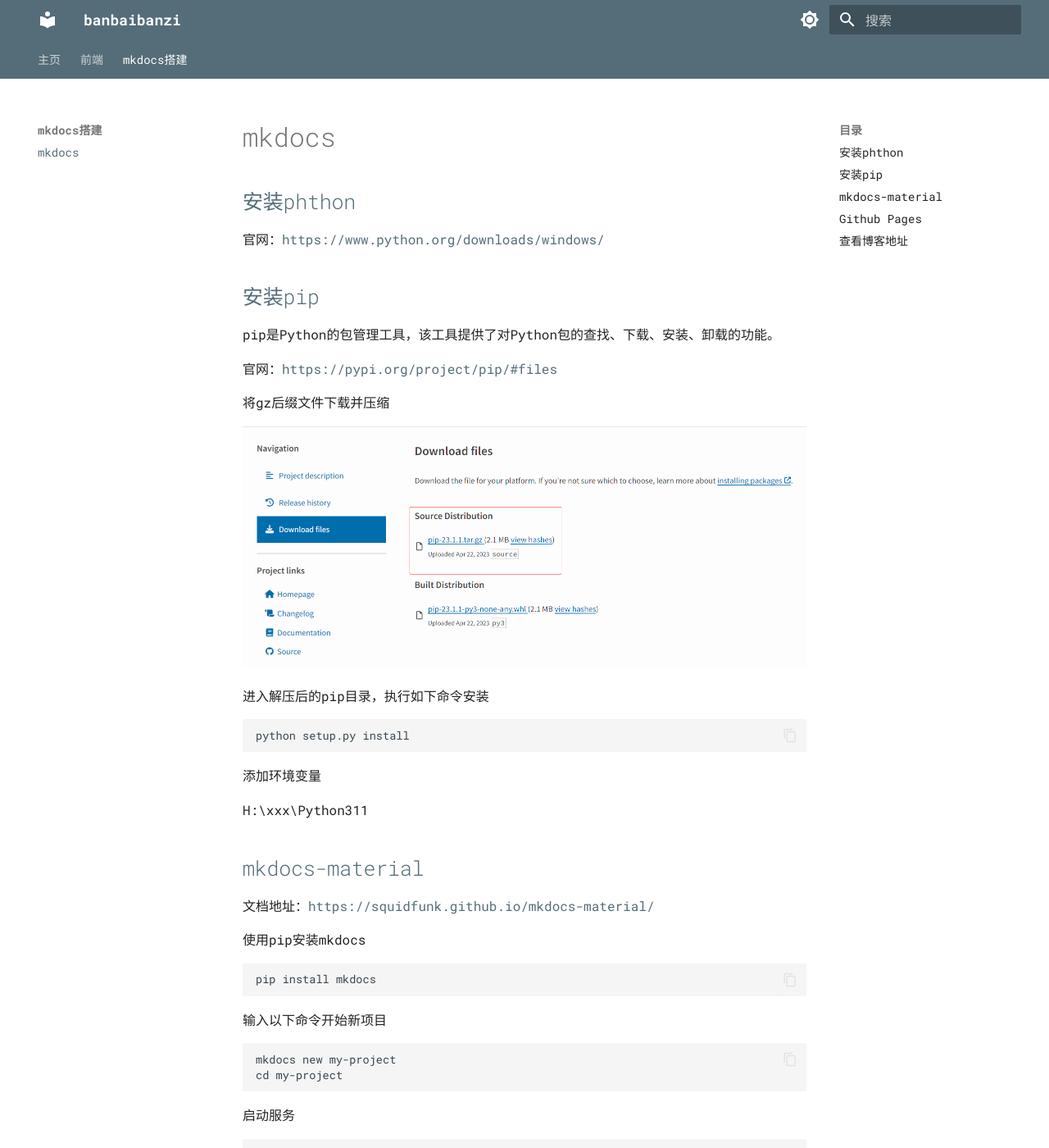
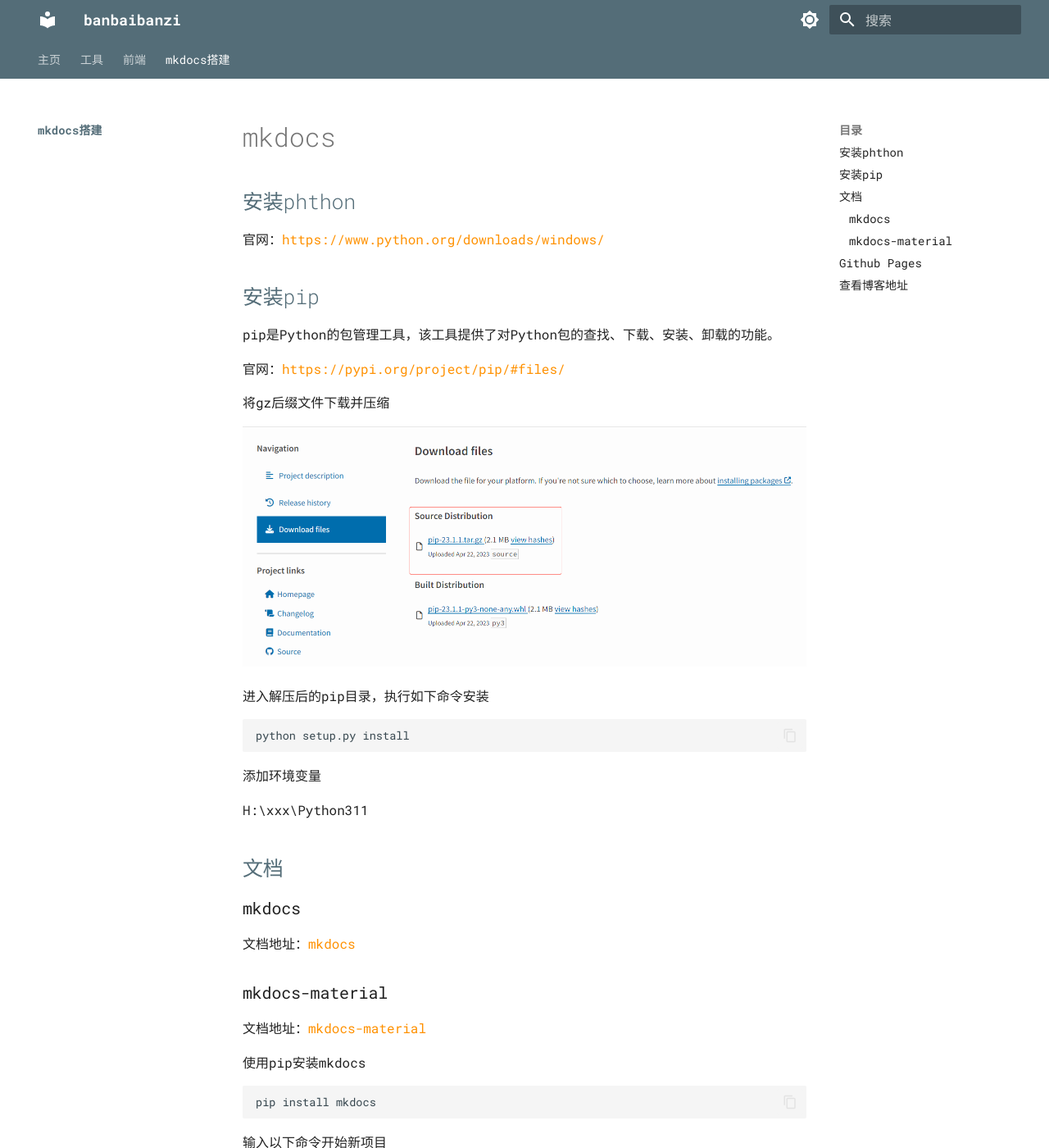
Before and after one commit to banbaibanzi/blog, an MkDocs documentation site: the page built from docs/mkdocs/index.md, in a window 1280 px wide and 1400 px high. Shown: the whole window at 82% size. Built offline with MkDocs 1.6.1 and Material for MkDocs 9.7.7, drawn with Linux system fonts in a browser that asks for light colours; some of the changed text lies outside the part shown.

Commit message:
windows软件

```diff
--- a/docs/mkdocs/index.md
+++ b/docs/mkdocs/index.md
@@ -1,12 +1,12 @@
 ## 安装phthon
 
-官网：[https://www.python.org/downloads/windows/](https://www.python.org/downloads/windows/)
+官网：<a href="https://www.python.org/downloads/windows/" target="_blank">https://www.python.org/downloads/windows/</a>
 
 ## 安装pip
 
 pip是Python的包管理工具，该工具提供了对Python包的查找、下载、安装、卸载的功能。
 
-官网：[https://pypi.org/project/pip/#files](https://pypi.org/project/pip/#files)
+官网：<a href="https://pypi.org/project/pip/#files/" target="_blank">https://pypi.org/project/pip/#files/</a>
 
 将gz后缀文件下载并压缩
 
@@ -22,9 +22,15 @@
 
 H:\xxx\Python311
 
-## mkdocs-material
+## 文档
 
-文档地址：[https://squidfunk.github.io/mkdocs-material/](https://squidfunk.github.io/mkdocs-material/)
+### mkdocs
+
+文档地址：<a href="https://www.mkdocs.org/" target="_blank">mkdocs</a>
+
+### mkdocs-material
+
+文档地址：<a href="https://squidfunk.github.io/mkdocs-material/" target="_blank">mkdocs-material</a>
 
 使用pip安装mkdocs
 
@@ -49,7 +55,7 @@
 
 创建分支gh-pages
 
-进入Actions--New workflow--set up a workflow yourself,
+进入Actions>New workflow>set up a workflow yourself
 
 复制如下配置
 
@@ -81,4 +87,4 @@
 
 ## 查看博客地址
 
-github当前仓库--Settings--Pages
+github当前仓库>Settings>Pages
--- a/docs/stylesheets/extra.css
+++ b/docs/stylesheets/extra.css
@@ -16,3 +16,6 @@
 h2{
  color: #546d78;
 }
+.md-typeset a{
+  color: var(--md-accent-fg-color);
+}
--- a/mkdocs.yml
+++ b/mkdocs.yml
@@ -2,6 +2,10 @@
 nav:
   - 主页:
       - 简介: index.md
+  - 工具:
+      - windows软件: tools/window.md
+      - 插件:
+          - chrome: tools/chrome.md
   - 前端:
       - 工具:
           - nvm: web/nvm.md
@@ -45,8 +49,10 @@
     - navigation.tabs #tabs
     # - navigation.tabs.sticky  #tabs固定
     - navigation.sections
-    - navigation.expand
+    - navigation.expand #打开Tab时左侧目录全部展开
+    - navigation.indexes #启用节索引页后，可以将文档直接附加到节
     - content.code.copy #复制代码块
+    - search.suggest #搜索输入一些字母时推荐补全整个单词
 extra_css:
   - stylesheets/Aplayer.min.css
   - stylesheets/extra.css
```
Also changed, not shown: docs/home/index.md (deleted, +0 -17 lines), docs/tools/chrome.md (added, +19 -0 lines), docs/tools/window.md (added, +23 -0 lines), docs/web/nvm.md (+1 -1 lines), docs/web/ssh.md (+4 -6 lines), docs/web/vue常用库.md (+8 -4 lines).
